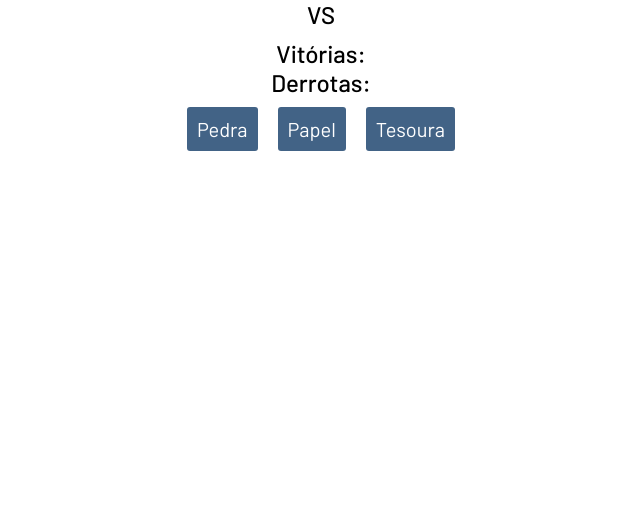
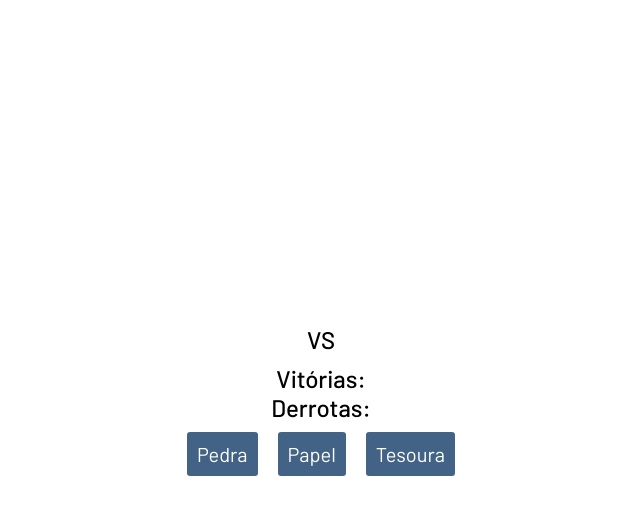
Before and after one commit to edusilva-dev/rock-paper-scissor, a plain HTML site: page index.html in a window 1280 px wide. Shown: the whole page, without its empty margins (319-959 px from the left). Drawn offline with Linux system fonts and the light colour scheme.

Commit message:
Centraliza todo o conteudo

```diff
--- a/style.css
+++ b/style.css
@@ -5,6 +5,16 @@
   padding: 0;
   box-sizing: border-box;
   font-family: 'Barlow', sans-serif;
+}
+
+body {
+  width: 100%;
+  height: 100vh;
+
+  display: flex;
+  flex-direction: column;
+  justify-content: center;
+  align-items: center;
 }
 
 button {
```
